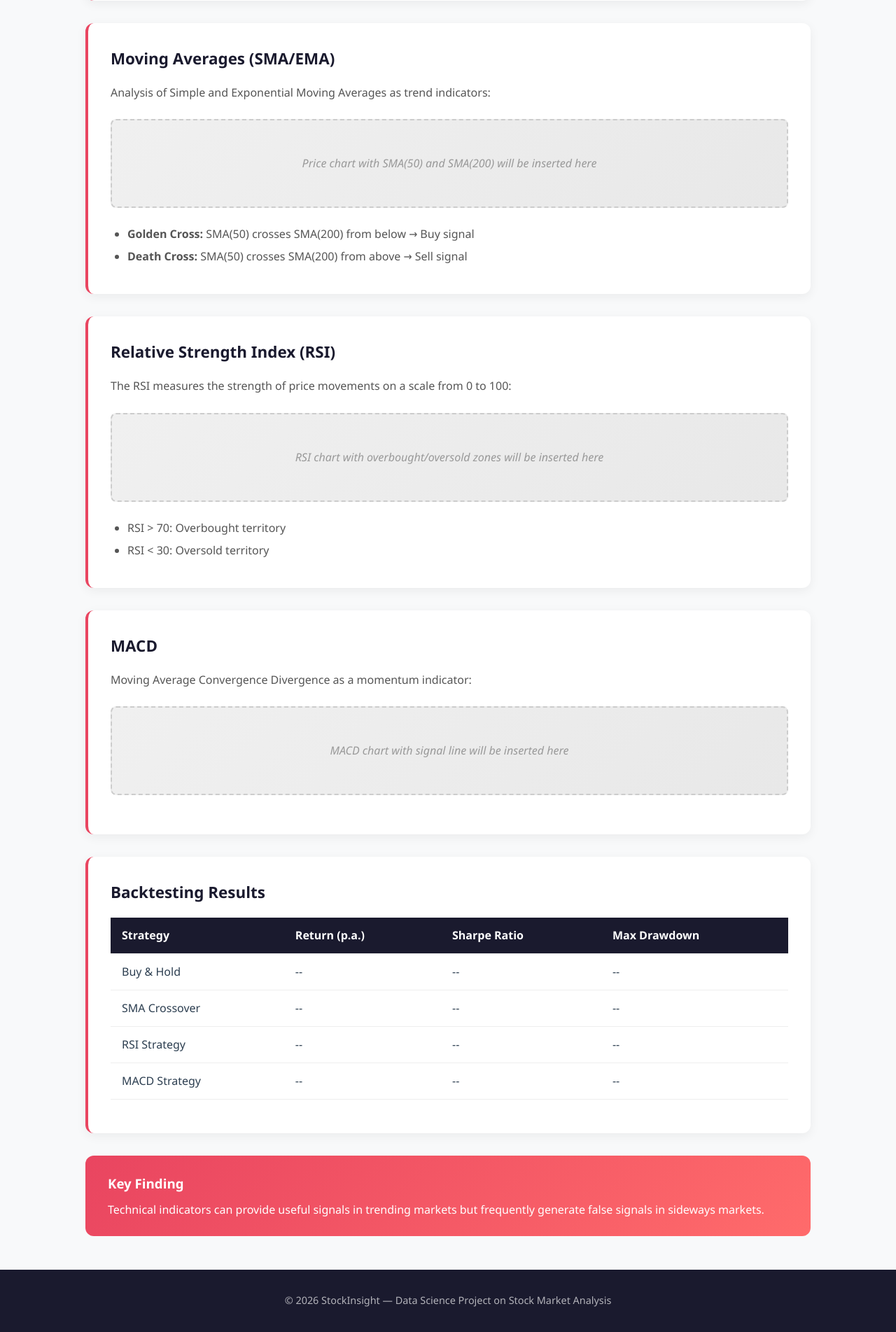
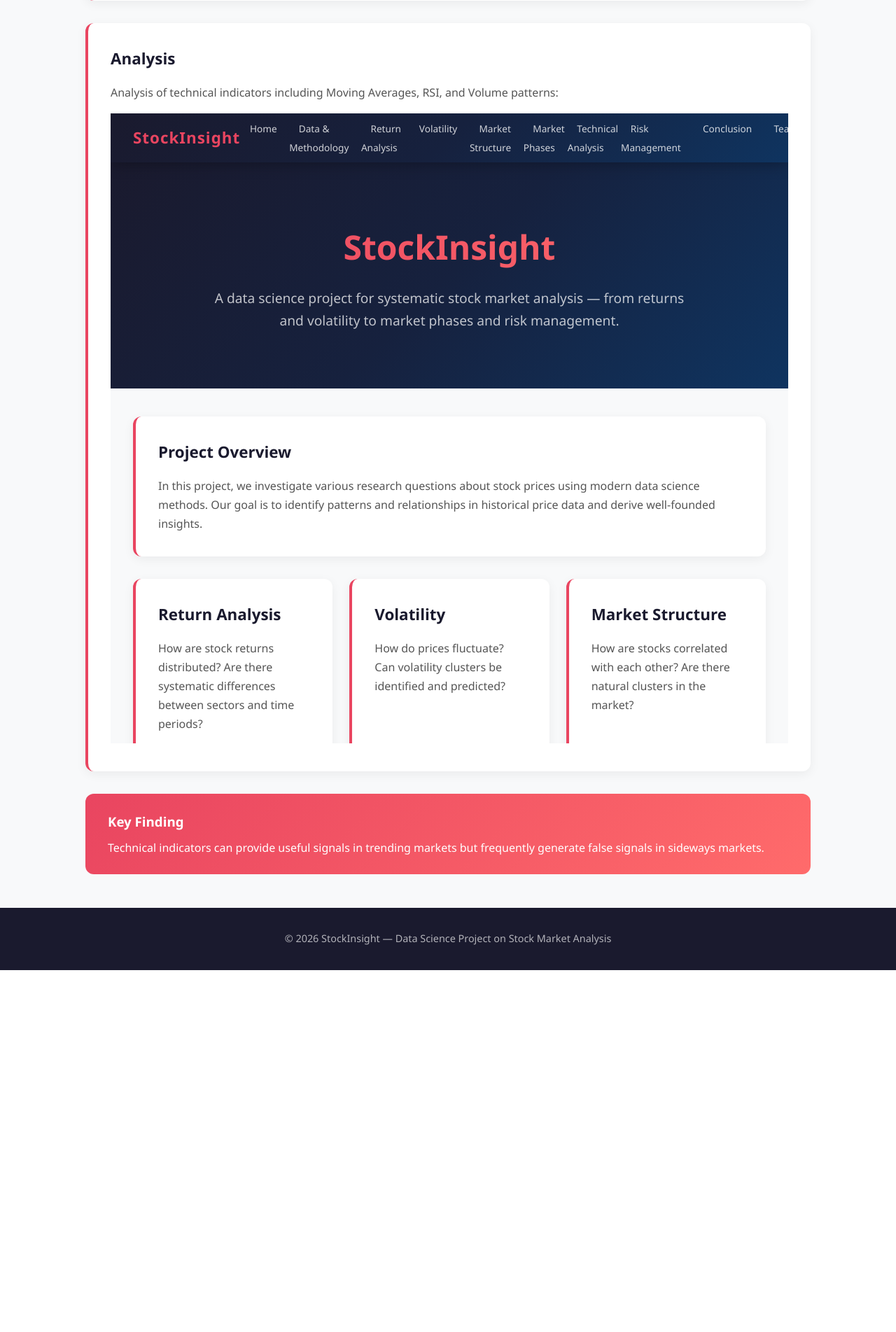
Before and after one commit to Data-Science-Projekt/Data_Science_Projekt_new, a Flask app: page /technische-analyse in a window 1280 px wide. Shown: the part 447-2350 px from the top of the page at 70% size. After the commit the page ends 1833 px from the top, so only its background shows below. Run offline with Flask 3, Linux system fonts and the light colour scheme.

Commit message:
technische_analyse.html

```diff
--- a/templates/technische_analyse.html
+++ b/templates/technische_analyse.html
@@ -5,59 +5,18 @@
     <h1>Technical Analysis</h1>
     <p>Evaluation of technical indicators and trading strategies</p>
 </section>
-
 <section class="content">
     <div class="card">
         <h2>Research Question</h2>
         <p>Do common technical indicators such as moving averages, RSI, or MACD actually provide actionable trading signals?</p>
     </div>
-
     <div class="card">
-        <h2>Moving Averages (SMA/EMA)</h2>
-        <p>Analysis of Simple and Exponential Moving Averages as trend indicators:</p>
-        <div class="chart-placeholder">Price chart with SMA(50) and SMA(200) will be inserted here</div>
-        <ul>
-            <li><strong>Golden Cross:</strong> SMA(50) crosses SMA(200) from below &rarr; Buy signal</li>
-            <li><strong>Death Cross:</strong> SMA(50) crosses SMA(200) from above &rarr; Sell signal</li>
-        </ul>
+        <h2>Analysis</h2>
+        <p>Analysis of technical indicators including Moving Averages, RSI, and Volume patterns:</p>
+        <div style="padding: 0; overflow: hidden; margin-top: 1rem;">
+            <iframe src="http://localhost:8505" style="width: 100%; height: 900px; border: none;"></iframe>
+        </div>
     </div>
-
-    <div class="card">
-        <h2>Relative Strength Index (RSI)</h2>
-        <p>The RSI measures the strength of price movements on a scale from 0 to 100:</p>
-        <div class="chart-placeholder">RSI chart with overbought/oversold zones will be inserted here</div>
-        <ul>
-            <li>RSI &gt; 70: Overbought territory</li>
-            <li>RSI &lt; 30: Oversold territory</li>
-        </ul>
-    </div>
-
-    <div class="card">
-        <h2>MACD</h2>
-        <p>Moving Average Convergence Divergence as a momentum indicator:</p>
-        <div class="chart-placeholder">MACD chart with signal line will be inserted here</div>
-    </div>
-
-    <div class="card">
-        <h2>Backtesting Results</h2>
-        <table class="data-table">
-            <thead>
-                <tr>
-                    <th>Strategy</th>
-                    <th>Return (p.a.)</th>
-                    <th>Sharpe Ratio</th>
-                    <th>Max Drawdown</th>
-                </tr>
-            </thead>
-            <tbody>
-                <tr><td>Buy & Hold</td><td>--</td><td>--</td><td>--</td></tr>
-                <tr><td>SMA Crossover</td><td>--</td><td>--</td><td>--</td></tr>
-                <tr><td>RSI Strategy</td><td>--</td><td>--</td><td>--</td></tr>
-                <tr><td>MACD Strategy</td><td>--</td><td>--</td><td>--</td></tr>
-            </tbody>
-        </table>
-    </div>
-
     <div class="highlight-box">
         <h3>Key Finding</h3>
         <p>Technical indicators can provide useful signals in trending markets but frequently generate false signals in sideways markets.</p>
```
